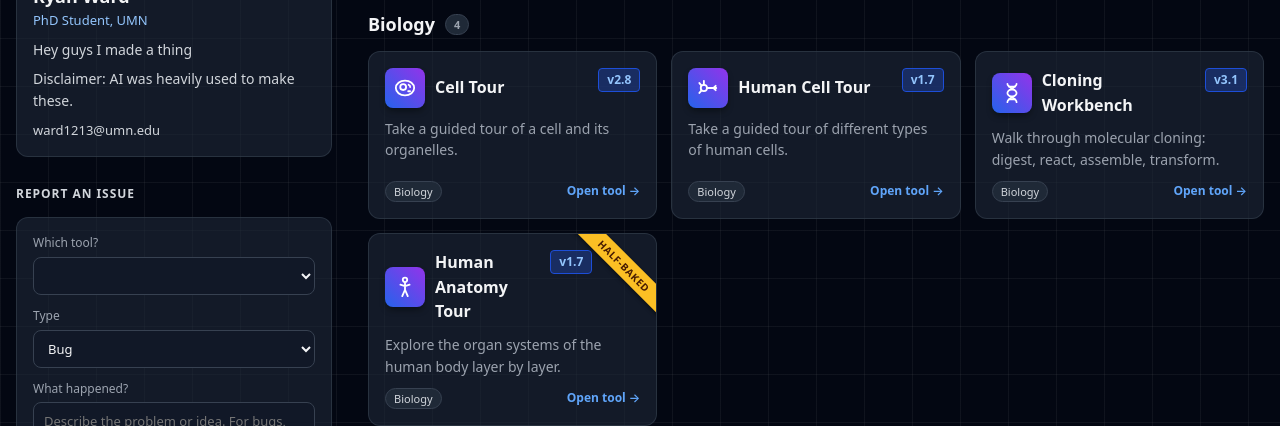
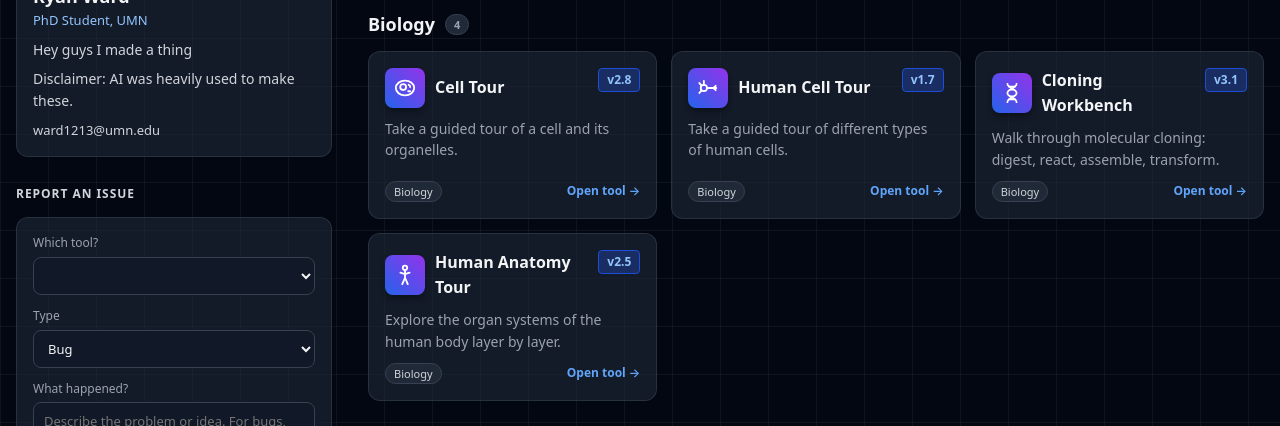
Before and after one commit to rward76/Ryans-Tools, a plain HTML site: page index.html in a window 1280 px wide. Shown: the part 250-676 px from the top of the page. Drawn offline with Linux system fonts and the light colour scheme.

Commit message:
Update index.html

```diff
--- a/index.html
+++ b/index.html
@@ -203,7 +203,7 @@ const TOOLS = [
     desc: "Take a guided tour of different types of human cells." },
   { title: "Cloning Workbench", icon: ICONS.cloning, version: "v3.1", category: "Biology", href: "cloning_workbench_v3.1.html", status: "default",
     desc: "Walk through molecular cloning: digest, react, assemble, transform." },
-  { title: "Human Anatomy Tour", icon: ICONS.anatomy, version: "v1.7", category: "Biology", href: "anatomy_tour_v1.7.html", status: "half-baked",
+  { title: "Human Anatomy Tour", icon: ICONS.anatomy, version: "v2.5", category: "Biology", href: "anatomy_tour_v2.5.html", status: "default",
     desc: "Explore the organ systems of the human body layer by layer." },
   // ---- Chemistry ----
   { title: "Molecular Modeling Kit", icon: ICONS.molecule, version: "v4.3", category: "Chemistry", href: "molecular_modeling_kit_v4.3.html", status: "default",
```
